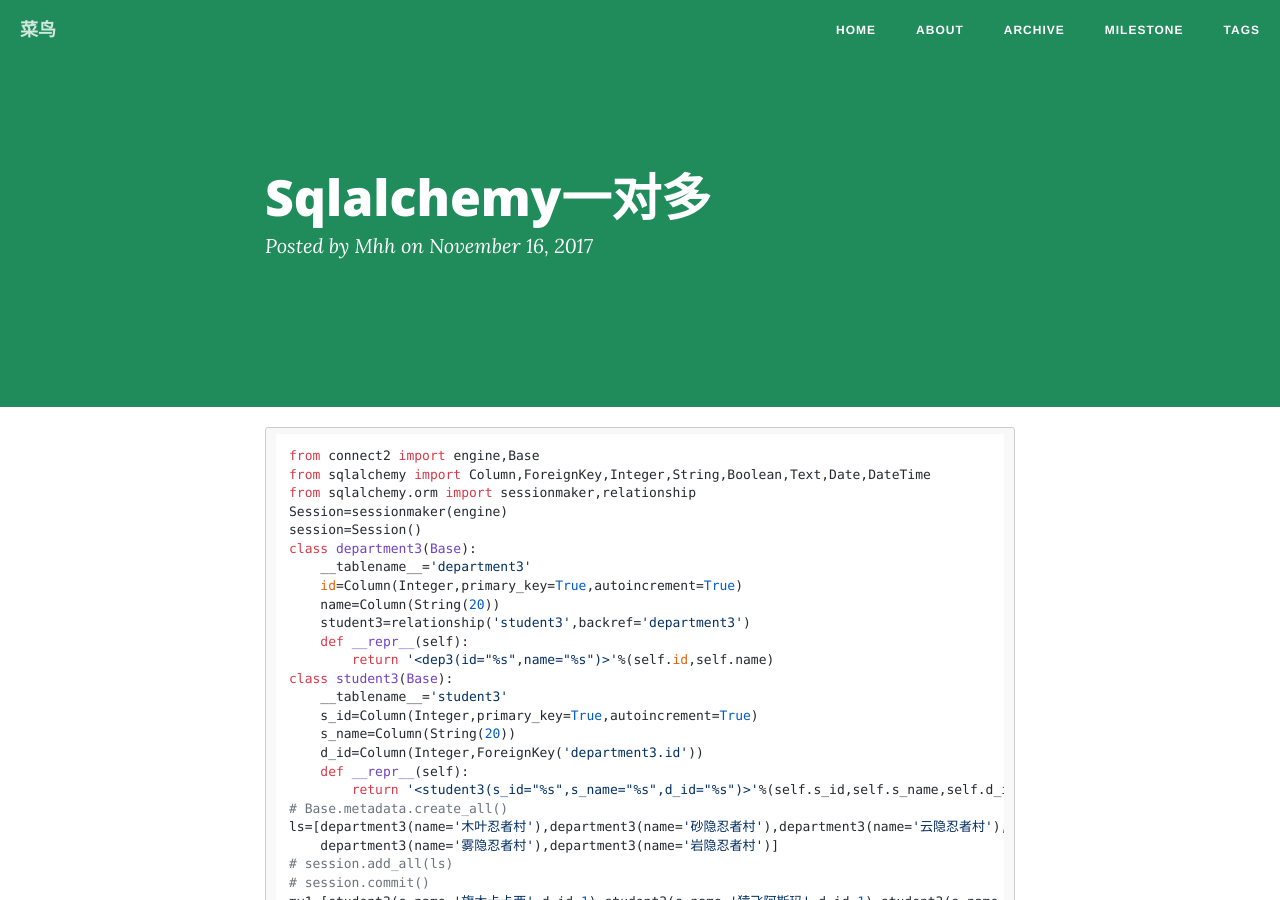
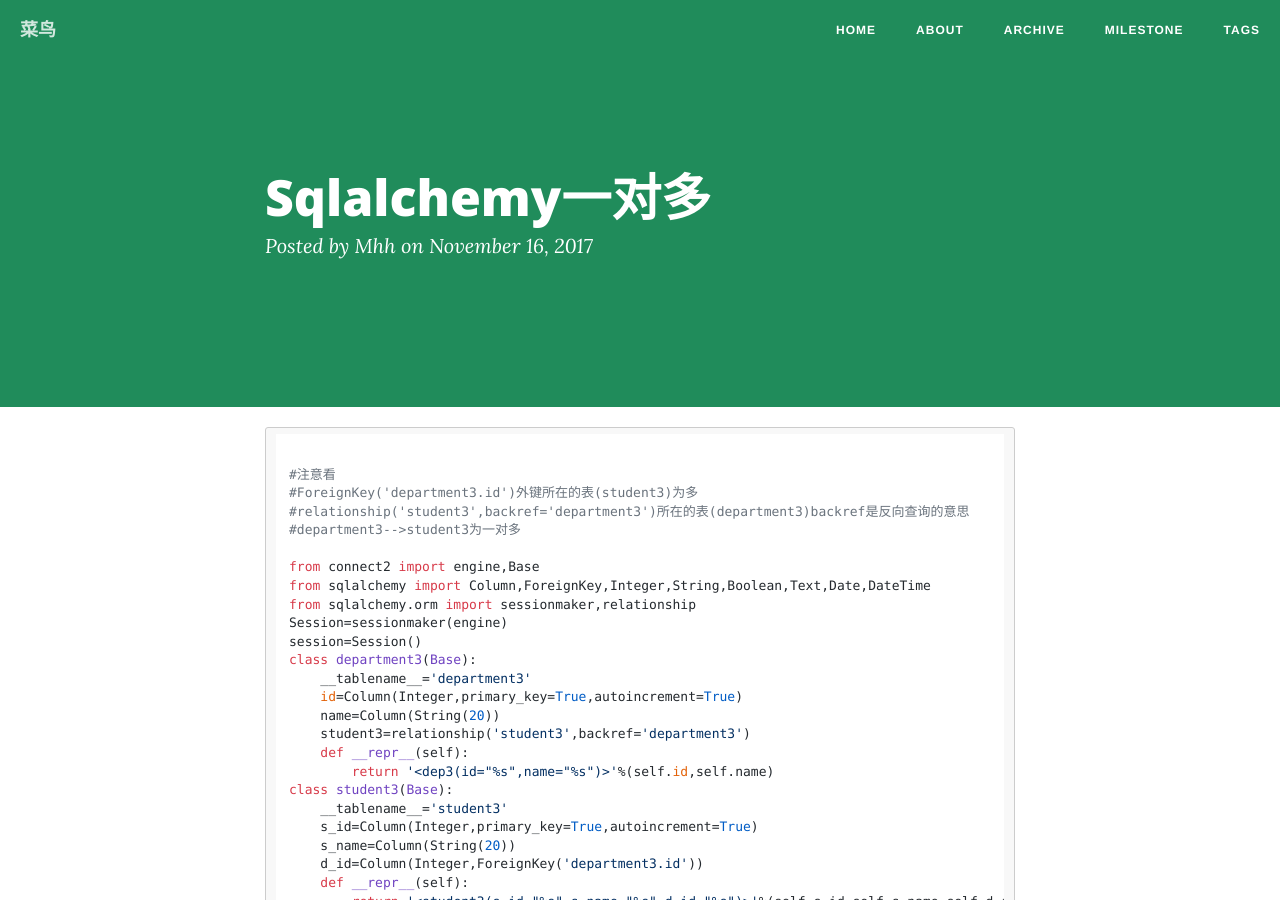
Before and after one commit to Mhh123/4399abc.io, a Jekyll site: the page built from _posts/2017-11-16-sqlalchemy一对多.md, in a window 1280 px wide and 900 px high. Built offline with Jekyll 4.4.1, drawn with Linux system fonts in a browser that asks for light colours; nearby versions of some CDN libraries; comment, search, counter and statistics services are not loaded.

Commit message:
Update 2017-11-16-sqlalchemy一对多.md

````diff
--- a/_posts/2017-11-16-sqlalchemy一对多.md
+++ b/_posts/2017-11-16-sqlalchemy一对多.md
@@ -1,4 +1,10 @@
 ```python
+
+#注意看
+#ForeignKey('department3.id')外键所在的表(student3)为多
+#relationship('student3',backref='department3')所在的表(department3)backref是反向查询的意思
+#department3-->student3为一对多
+
 from connect2 import engine,Base
 from sqlalchemy import Column,ForeignKey,Integer,String,Boolean,Text,Date,DateTime
 from sqlalchemy.orm import sessionmaker,relationship
````
